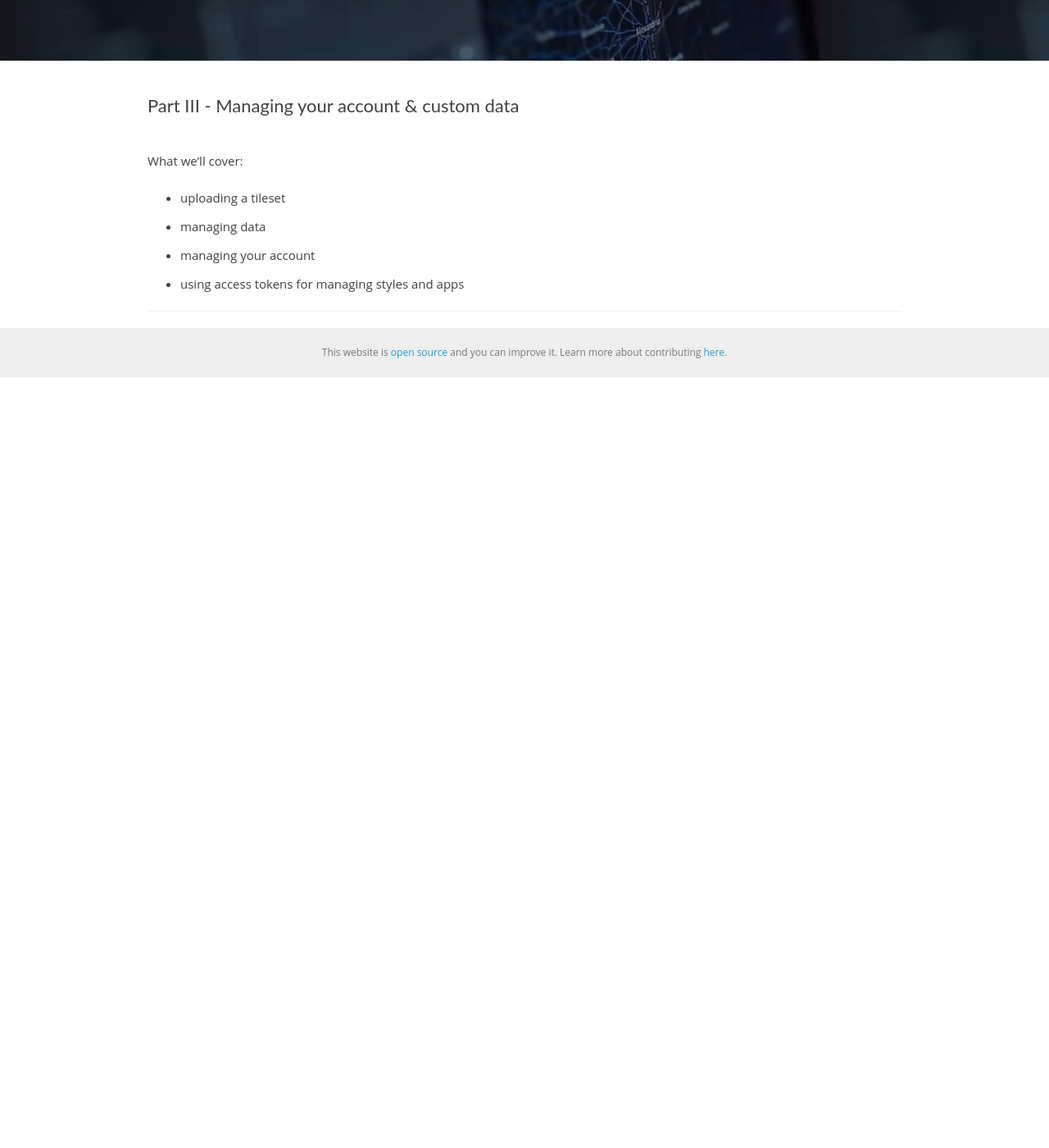
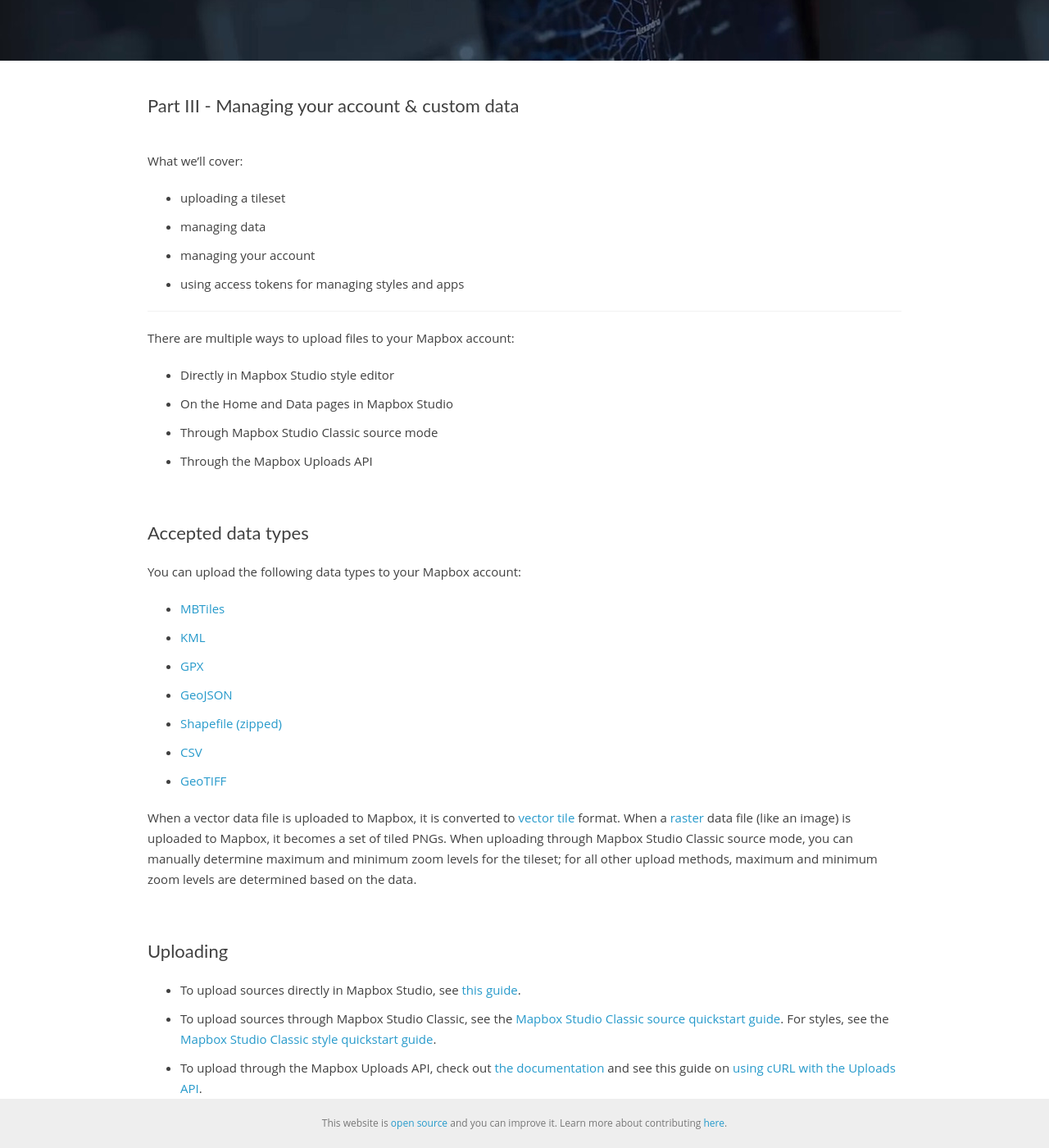
Before and after one commit to cugos/studio-workshop, a Jekyll site: the page built from _posts/0000-01-01-part-3.md, in a window 1280 px wide and 1400 px high, scrolled down 246 px. Shown: the whole window at 82% size. Built offline with Jekyll 4.4.1, drawn with Linux system fonts in a browser that asks for light colours; some web fonts are replaced; before the commit the page ends 900 px from its top, so only the background shows below that.

Commit message:
updates baseurl

```diff
--- a/_config.yml
+++ b/_config.yml
@@ -1,4 +1,5 @@
 baseurl: /studio-workshop
+mbbaseurl: https://www.mapbox.com/help
 permalink: pretty
 markdown: kramdown
 repo: studio-workshop
--- a/_posts/0000-01-01-part-3.md
+++ b/_posts/0000-01-01-part-3.md
@@ -12,3 +12,30 @@
 - using access tokens for managing styles and apps
 
 <hr>
+
+There are multiple ways to upload files to your Mapbox account:
+
+- Directly in Mapbox Studio style editor
+- On the Home and Data pages in Mapbox Studio
+- Through Mapbox Studio Classic source mode
+- Through the Mapbox Uploads API
+
+## Accepted data types
+
+You can upload the following data types to your Mapbox account:
+
+- [MBTiles]({{site.mbbaseurl}}/define-mbtiles)
+- [KML]({{site.mbbaseurl}}/define-kml)
+- [GPX]({{site.basuerl}}/define-gpx)
+- [GeoJSON]({{site.mbbaseurl}}/define-geojson)
+- [Shapefile (zipped)]({{site.mbbaseurl}}/define-shapefile)
+- [CSV]({{site.mbbaseurl}}/define-csv)
+- [GeoTIFF]({{site.mbbaseurl}}/define-tiff)
+
+When a vector data file is uploaded to Mapbox, it is converted to [vector tile]({{site.mbbaseurl}}/define-vector-tiles) format. When a [raster]({{site.mbbaseurl}}/define-raster) data file (like an image) is uploaded to Mapbox, it becomes a set of tiled PNGs. When uploading through Mapbox Studio Classic source mode, you can manually determine maximum and minimum zoom levels for the tileset; for all other upload methods, maximum and minimum zoom levels are determined based on the data.
+
+## Uploading
+
+- To upload sources directly in Mapbox Studio, see [this guide]({{site.mbbaseurl}}/add-custom-data).
+- To upload sources through Mapbox Studio Classic, see the [Mapbox Studio Classic source quickstart guide]({{site.mbbaseurl}}/source-quickstart). For styles, see the [Mapbox Studio Classic style quickstart guide]({{site.mbbaseurl}}/style-quickstart).
+- To upload through the Mapbox Uploads API, check out [the documentation]({{site.url}}/developers/api/uploads) and see this guide on [using cURL with the Uploads API]({{site.mbbaseurl}}/upload-curl).
```
